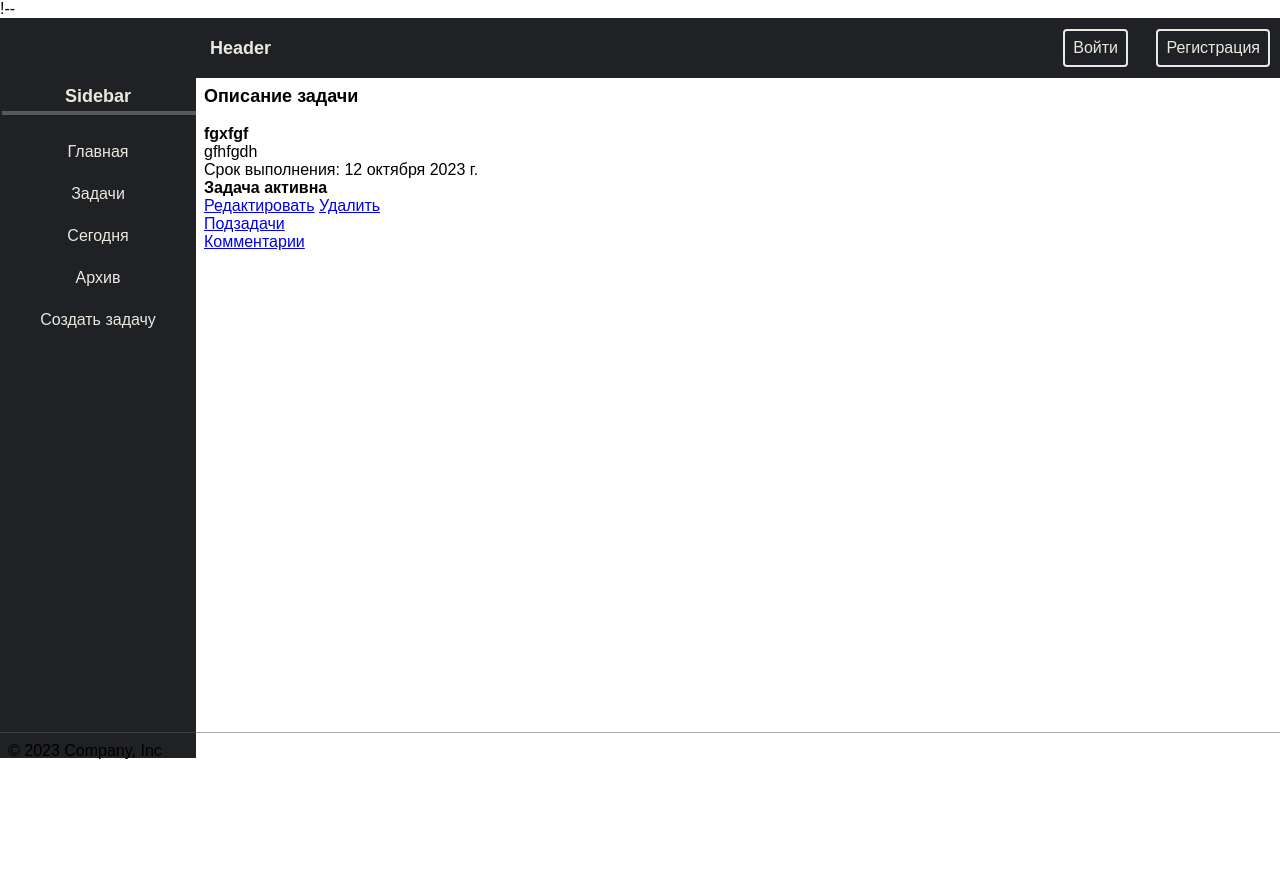
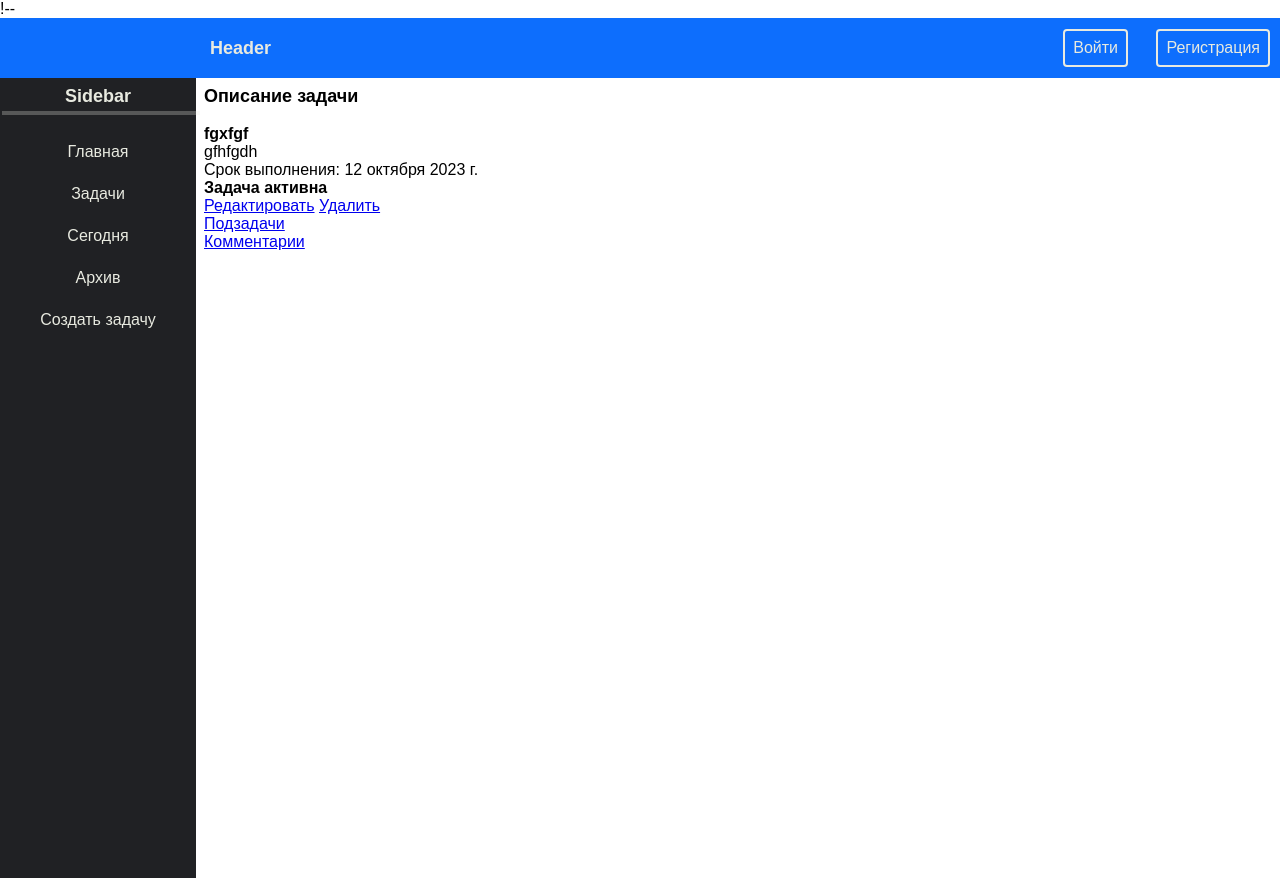
Before and after one commit to IvanSitnikov1/planner, a Django app: page /detail-task/1/ in a window 1280 px wide. Before the commit the page ends 759 px from the top, so only its background shows below. Run offline with Django 4.2, Linux system fonts and the light colour scheme; data comes from the database, SQL or seed files in the repository.

Commit message:
Изменил цвет headera + hover sidebar, убрал footer

```diff
--- a/main/static/main/css/main.css
+++ b/main/static/main/css/main.css
@@ -10,7 +10,7 @@
     flex-direction:row;
     justify-content: space-between;
     align-items: center;
-    background-color: #202124;
+    background-color: #0D6EFD;
     padding-left: 10px;
     padding-right: 10px;
     height: 40px;
@@ -26,13 +26,13 @@
     appearance: none;
     color: #E8EAE0;
     border:  1px solid #E8EAE0 ;
-    background-color: #202124;
+    background-color: #0D6EFD;
     border-radius: 4px;
     padding: 4px 4px;
     transition: all 0.3s;
 }
 .header-btn:hover{
-color: #202124;
+color: #0D6EFD;
 background-color: #E8EAE0;
 }
 .header-name-div{
@@ -43,7 +43,7 @@ background-color: #E8EAE0;
     position:relative ;
     color: #E8EAE0;
     width: 88px;
-    height: 535px;
+    height: 100vh;
     background-color: #202124;
 }
 h1{
@@ -79,6 +79,11 @@ h1{
     color: #E8EAE0;
     border-radius: 4px;
     margin: 0 4px 0 4px;
+    transition: background-color 0.3s;
+}
+.nav-link:hover{
+    background-color: #E8EAE0;
+    color: #202124;
 }
 .active{
     background-color:#0D6EFD ;
@@ -90,17 +95,7 @@ h1{
 .main-container{
     margin: 4px;
 }
-.footer-labels{
-    margin: 4px 0px 0px 4px;
-}
-footer{
-    position: fixed;
-    bottom: 20px;
-}
-.footer-line{
-width: 768px;
-height: 1px;
-}
+
 @media (min-width: 768px ) {
     .header-bar{
         height: 60px;
@@ -113,7 +108,7 @@ height: 1px;
     }
     .header-btn{
         border:  2px solid #E8EAE0 ;
-        background-color: #202124;
+
         border-radius: 4px;
         padding: 8px 8px;
     }
@@ -129,7 +124,6 @@ height: 1px;
     }
     .sidebar-div{
         width: 196px;
-        height: 680px;
     }
     .sidebar-line{
         width: 194px;
@@ -145,16 +139,4 @@ height: 1px;
     }
     .main-container{
         margin: 8px;
-    }
-    .footer-labels{
-        margin: 8px 0px 0px 8px;
-    }
-    footer{
-        position: fixed;
-        bottom: 40px;
-    }
-    .footer-line{
-        width: 1920px;
-        height: 2px;
-    }
-}
+    }}
--- a/main/templates/main/base.html
+++ b/main/templates/main/base.html
@@ -80,11 +80,5 @@
             </div>
         </div>
     </main>
-    <footer>
-        <svg class="footer-line" >
-            <line x1="0" y1="0" x2="2560" y2="0" style="stroke:#575857;stroke-width:1" />
-        </svg>
-        <div class="footer-labels"> <p class="footer-label-inc">© 2023 Company, Inc</p></div>
-    </footer>
 </body>
 </html>
```
